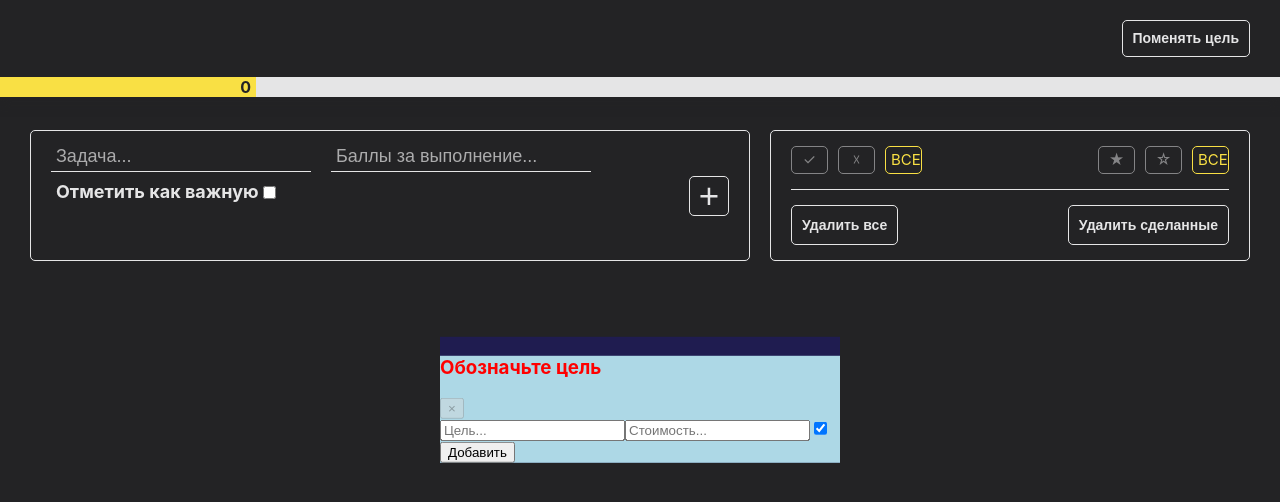
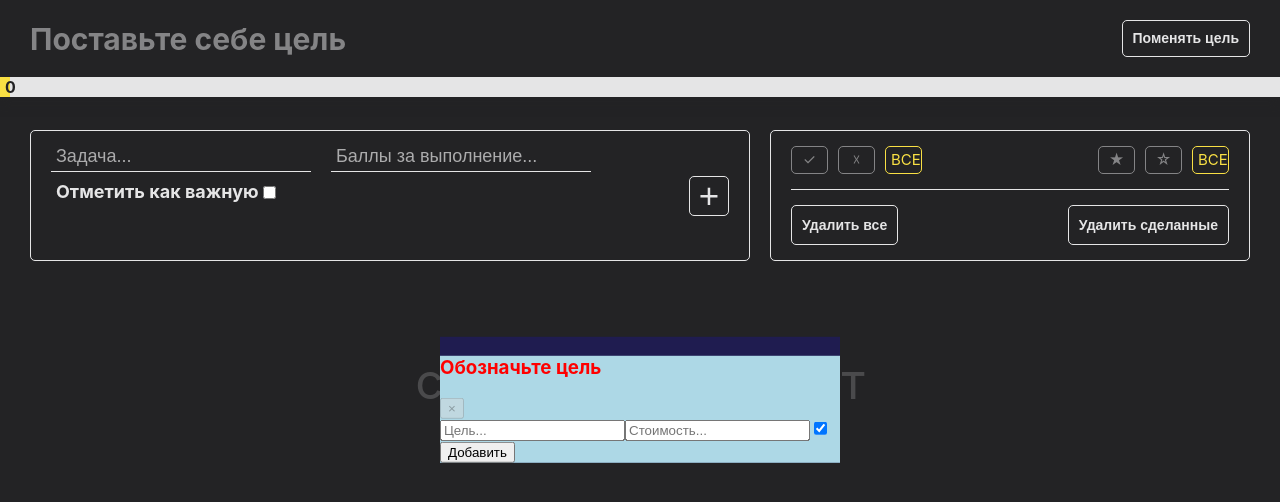
Before and after one commit to DarlingMila/to-dos, a React (Create React App) app: page / in a window 1280 px wide. Shown: the top 502 px of the page. Built offline with nearby package versions, Linux system fonts and the light colour scheme.

Commit message:
add placeholders in List & Goal, add animations

```diff
--- a/src/components/Form/Form.js
+++ b/src/components/Form/Form.js
@@ -1,5 +1,5 @@
+import "./Form.css";
 import React, { useState } from "react";
-import "./Form.css";
 
 function Form ({ addTask }) {
 
--- a/src/components/Goal/Goal.css
+++ b/src/components/Goal/Goal.css
@@ -40,10 +40,15 @@
   color: inherit;
 }
 
+.goal__title_placeholder {
+  opacity: 0.5;
+}
+
 .goal_achieved .goal__title {
   color: var(--accent-color);
   text-shadow: none;
   text-decoration: line-through;
+  opacity: 0.5;
 }
 
 .goal__btn {
--- a/src/components/Goal/Goal.js
+++ b/src/components/Goal/Goal.js
@@ -1,18 +1,20 @@
-import React from 'react'
+import React from "react";
 import "./Goal.css";
 
 function Goal({ goal, earnedPoints, openPopup, isAchieved }) {
+
   const open = () => {
     openPopup();
   };
 
   const setWidth = () => {
-    if (earnedPoints >= goal.price) {
-      return "100%";
-    }
+    if (earnedPoints >= goal.price) return "100%";
+
+    if (earnedPoints === 0) return "0%";
+
     const width = (earnedPoints * 100) / goal.price;
     return `${width}%`;
-  }
+  };
 
   const madeProgress = {
     width: setWidth(),
@@ -21,7 +23,13 @@ function Goal({ goal, earnedPoints, openPopup, isAchieved }) {
   return (
     <section className={`goal ${isAchieved ? "goal_achieved" : ""}`}>
       <div className="goal__wrapper">
-        <h1 className="goal__title">{goal.name}</h1>
+        <h1
+          className={`goal__title ${
+            goal.name ? "" : "goal__title_placeholder"
+          } `}
+        >
+          {goal.name ? goal.name : "Поставьте себе цель"}
+        </h1>
         <button className="goal__btn" type="button" onClick={open}>
           Поменять цель
         </button>
@@ -36,4 +44,4 @@ function Goal({ goal, earnedPoints, openPopup, isAchieved }) {
   );
 }
 
-export default Goal
+export default Goal;
--- a/src/components/Item/Item.css
+++ b/src/components/Item/Item.css
@@ -5,7 +5,18 @@
   }
 }
 
+@keyframes slideToPlace {
+  from {
+    transform: translateY(100%);
+  }
+  to {
+    transform: translateY(1);
+  }
+}
+
 .item {
+  animation: slideToPlace 0.5s forwards;
+
   justify-self: end;
   align-self: flex-end;
 
--- a/src/components/List/List.css
+++ b/src/components/List/List.css
@@ -1,9 +1,20 @@
+@keyframes slideDown {
+  from {
+    opacity: 0;
+    transform: translateY(-50%);
+  }
+  to {
+    opacity: 0.2;
+    transform: translateY(100%);
+  }
+}
+
+
 .list {
+  display: block;
+
   margin: 0 auto;
   margin-top: 30px;
-  display: block;
-
-  /* border: 1px solid red; */
 }
 
 .list ul {
@@ -16,3 +27,13 @@
   gap: 20px 30px;
   grid-template-columns: repeat(auto-fit, minmax(300px, 1fr));
 }
+
+.list__placeholder {
+  animation: slideDown 0.5s forwards;
+
+  display: block;
+  color: var(--on-primary-color);
+
+  font-size: 50px;
+  text-align: center;
+}
--- a/src/components/List/List.js
+++ b/src/components/List/List.js
@@ -1,11 +1,19 @@
+import "./List.css";
 import React from "react";
 import Item from "./../Item/Item";
 
-import "./List.css";
 
 function List({ sortedList, deleteTask, doneTask }) {
+
+  const listContent = () => {
+    if (sortedList.length === 0) {
       return (
-    <section className="list">
+        <>
+          <span className="list__placeholder">список задач пуст</span>
+        </>
+      );
+    } else {
+      return (
         <ul>
           {sortedList.map((task) => {
             return (
@@ -23,6 +31,14 @@ function List({ sortedList, deleteTask, doneTask }) {
             );
           })}
         </ul>
+      );
+
+    }
+  }
+
+  return (
+    <section className="list">
+      {listContent()}
     </section>
   );
 }
--- a/src/components/Sorting/Sorting.js
+++ b/src/components/Sorting/Sorting.js
@@ -1,5 +1,4 @@
 import "./Sorting.css";
-
 import React from "react";
 
 function Sorting({
@@ -10,6 +9,8 @@ function Sorting({
   deleteAllTasks,
   deleteAllDoneTasks,
 }) {
+
+
   return (
     <section className="sortingSection">
       <fieldset className="sortingSection__fieldset sortingSection__fieldset_sortingBtns">
```
Also changed, not shown: src/App.js (+2 -12 lines), src/components/Item/Item.js (+13 -7 lines). Lines whose indentation alone changed are shown as unchanged.
